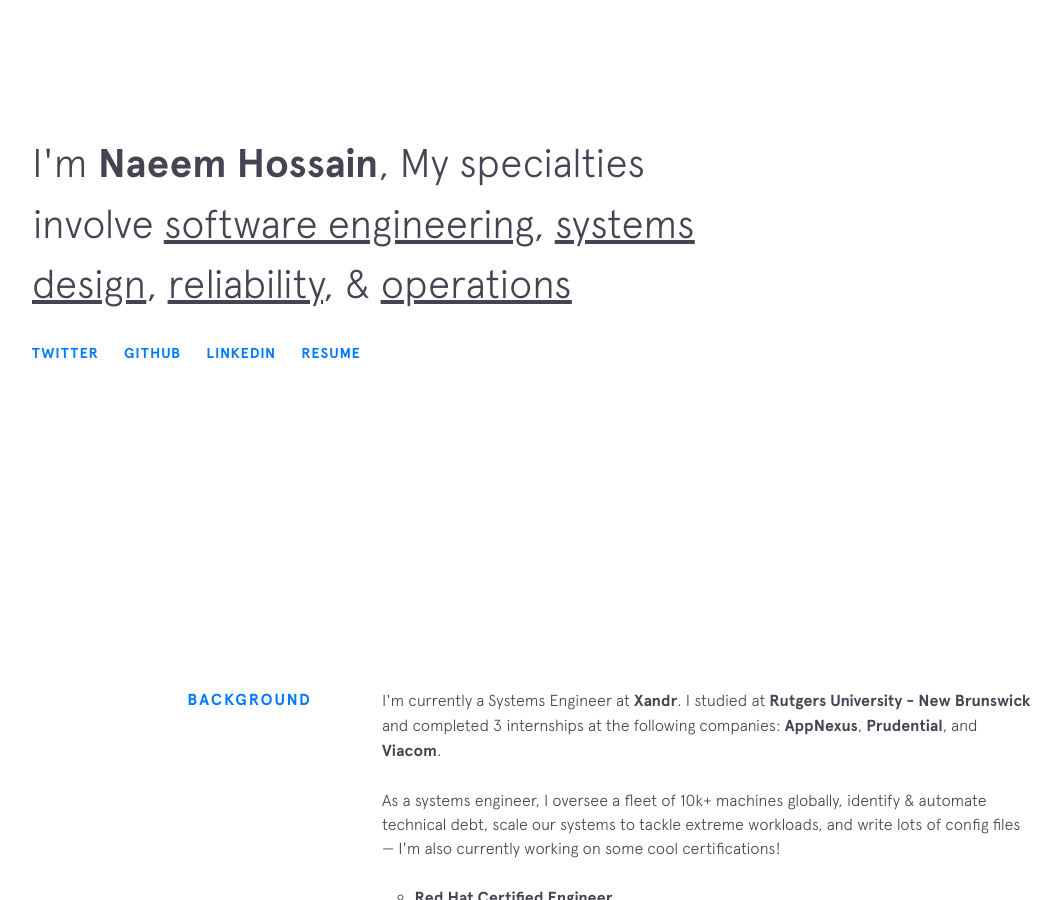
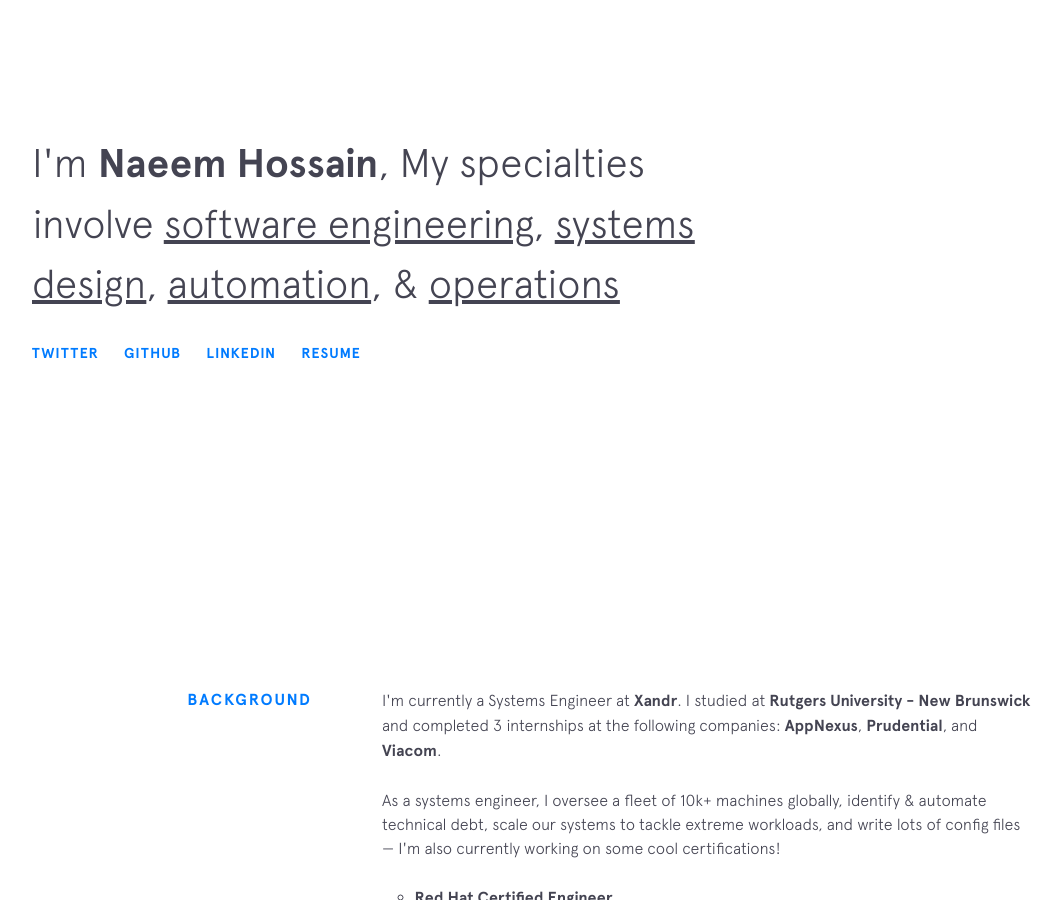
Before and after one commit to malenabashar/malenabashar.github.io, a Jekyll site: the page built from index.html, in a window 1280 px wide and 900 px high, scrolled down 312 px. Shown: the whole window, without its empty margins (68-1129 px from the left). Built offline with Jekyll 4.4.1, drawn with Linux system fonts in a browser that asks for light colours; nearby versions of some CDN libraries.

Commit message:
Updating website

```diff
--- a/_includes/intro.html
+++ b/_includes/intro.html
@@ -4,7 +4,7 @@
   </h1>
 
   <h2 class="intro__tagline">I'm
-    <span class="name">Naeem Hossain</span>, My specialties involve <u>software engineering</u>, <u>systems design</u>, <u>reliability</u>, &amp; <u>operations</u>
+    <span class="name">Naeem Hossain</span>, My specialties involve <u>software engineering</u>, <u>systems design</u>, <u>automation</u>, &amp; <u>operations</u>
     <!-- <span class="emoji technologist"></span>
   </h2>
 
```
